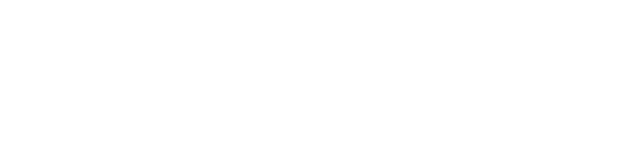
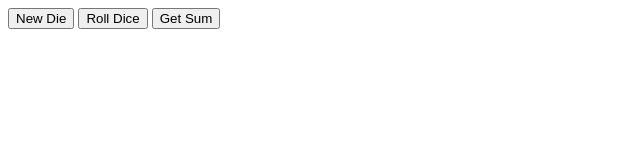
Before and after one commit to L3p1989/Dicey-Business-Refresh, a plain HTML site: page index.html in a window 1280 px wide. Shown: the whole page, without its empty margins (0-640 px from the left). Drawn offline with nearby package versions, Linux system fonts and the light colour scheme.

Commit message:
created div.container with 3 buttons, and empty div.container#die-div

```diff
--- a/index.html
+++ b/index.html
@@ -8,6 +8,12 @@
     <link rel="stylesheet" href="styles.css" />
   </head>
   <body>
+    <div class="container">
+      <button class="btn" id="die-btn">New Die</button>
+      <button class="btn" id="roll-btn">Roll Dice</button>
+      <button class="btn" id="sum-btn">Get Sum</button>
+    </div>
+    <div class="container" id="die-div"></div>
     <script
       src="https://code.jquery.com/jquery-3.6.0.js"
       integrity="sha256-H+K7U5CnXl1h5ywQfKtSj8PCmoN9aaq30gDh27Xc0jk="
```
